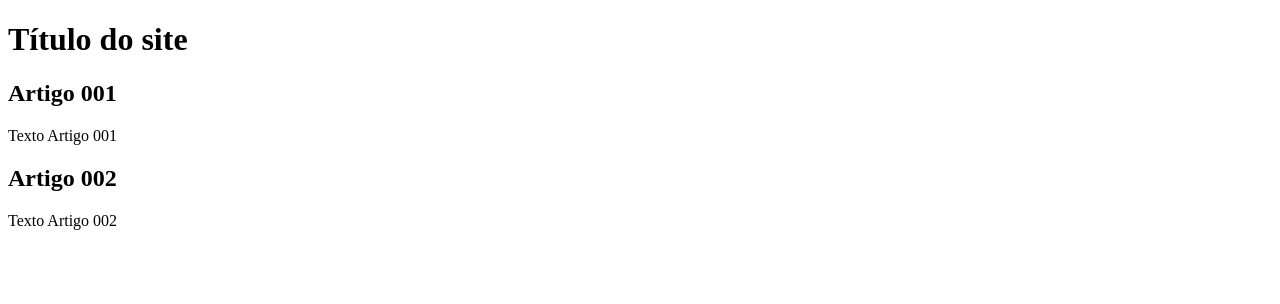
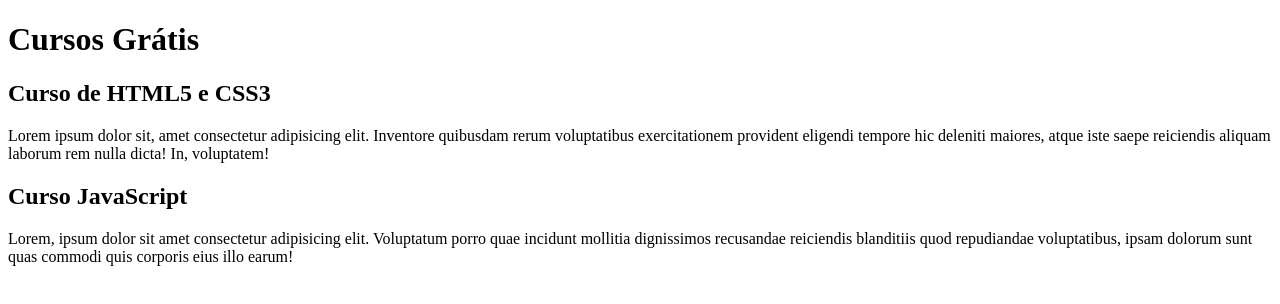
Before and after one commit to edemarcos/projeto-site, a plain HTML site: page index.html in a window 1280 px wide. Drawn offline with Linux system fonts and the light colour scheme.

Commit message:
comecei a escrever conteudo

```diff
--- a/index.html
+++ b/index.html
@@ -9,15 +9,15 @@
 <body>
     <main>
         <header>
-            <h1>Título do site</h1>
+            <h1>Cursos Grátis</h1>
         </header>
         <article>
-            <h2>Artigo 001</h2>
-            <p>Texto Artigo 001</p>
+            <h2>Curso de HTML5 e CSS3</h2>
+            <p>Lorem ipsum dolor sit, amet consectetur adipisicing elit. Inventore quibusdam rerum voluptatibus exercitationem provident eligendi tempore hic deleniti maiores, atque iste saepe reiciendis aliquam laborum rem nulla dicta! In, voluptatem!</p>
         </article>
         <article>
-            <h2>Artigo 002</h2>
-            <p>Texto Artigo 002</p>
+            <h2>Curso JavaScript</h2>
+            <p>Lorem, ipsum dolor sit amet consectetur adipisicing elit. Voluptatum porro quae incidunt mollitia dignissimos recusandae reiciendis blanditiis quod repudiandae voluptatibus, ipsam dolorum sunt quas commodi quis corporis eius illo earum!</p>
         </article>
     </main>
 </body>
```
